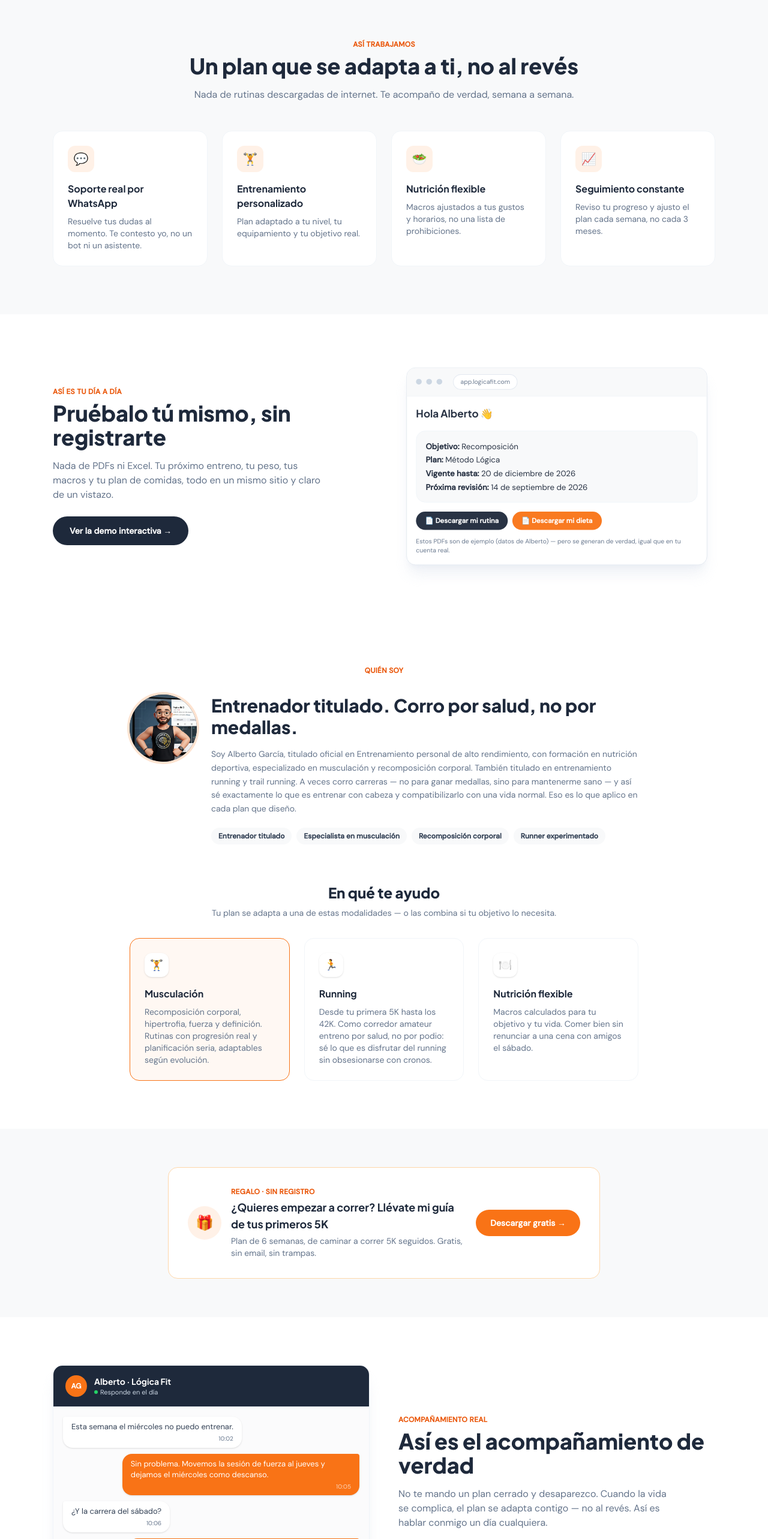
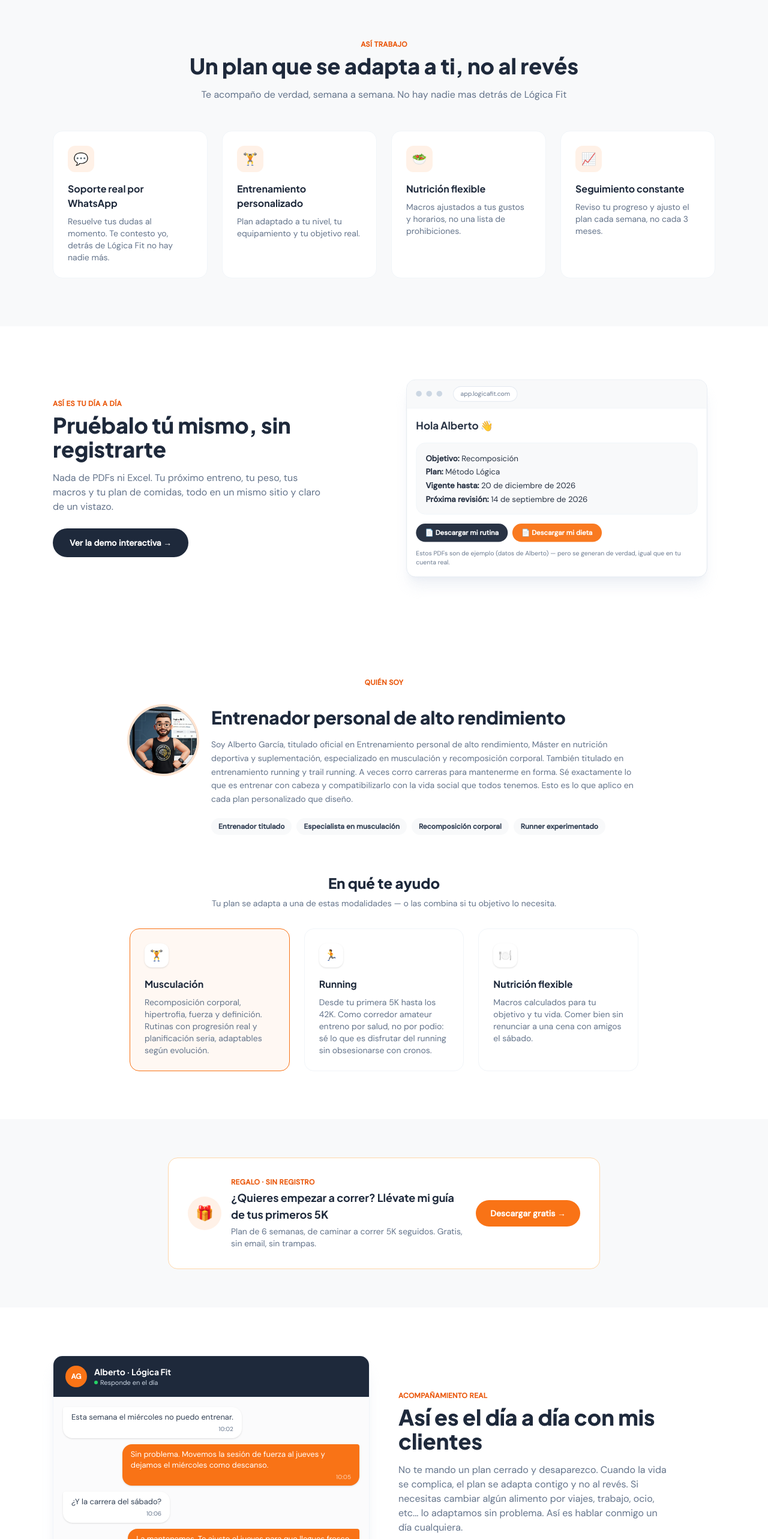
Before and after one commit to algarciasi/logicafit, a React (Vite) app: page / in a window 1280 px wide. Shown: the part 863-3429 px from the top of the page at 60% size. Built offline with nearby package versions, Linux system fonts and the light colour scheme; no server answers.

Commit message:
fixes varios

```diff
--- a/src/components/About.jsx
+++ b/src/components/About.jsx
@@ -49,17 +49,17 @@ export default function About() {
           </div>
           <div>
             <h2 className="font-display text-2xl font-extrabold text-navy sm:text-3xl">
-              Entrenador titulado. Corro por salud, no por medallas.
+              Entrenador personal de alto rendimiento
             </h2>
             <p className="mt-4 text-sm leading-relaxed text-text-secondary">
               Soy Alberto García, titulado oficial en Entrenamiento personal de
-              alto rendimiento, con formación en nutrición deportiva,
+              alto rendimiento, Máster en nutrición deportiva y suplementación,
               especializado en musculación y recomposición corporal. También
               titulado en entrenamiento running y trail running. A veces
-              corro carreras — no para ganar medallas, sino para mantenerme
-              sano — y así sé exactamente lo que es entrenar con cabeza y
-              compatibilizarlo con una vida normal. Eso es lo que aplico en
-              cada plan que diseño.
+              corro carreras para mantenerme en forma.
+              Sé exactamente lo que es entrenar con cabeza y
+              compatibilizarlo con la vida social que todos tenemos.
+              Esto es lo que aplico en cada plan personalizado que diseño.
             </p>
 
             <div className="mt-5 flex flex-wrap justify-center gap-2 sm:justify-start">
--- a/src/components/AccompanimentSection.jsx
+++ b/src/components/AccompanimentSection.jsx
@@ -13,12 +13,14 @@ export default function AccompanimentSection() {
             Acompañamiento real
           </p>
           <h2 className="mt-2 font-display text-3xl font-extrabold text-navy sm:text-4xl">
-            Así es el acompañamiento de verdad
+            Así es el día a día con mis clientes
           </h2>
           <p className="mt-4 max-w-md text-text-secondary">
             No te mando un plan cerrado y desaparezco. Cuando la vida se
-            complica, el plan se adapta contigo — no al revés. Así es hablar
-            conmigo un día cualquiera.
+            complica, el plan se adapta contigo y no al revés. Si necesitas
+            cambiar algún alimento por viajes, trabajo, ocio, etc...
+            lo adaptamos sin problema.
+            Así es hablar conmigo un día cualquiera.
           </p>
         </div>
       </div>
--- a/src/components/FinalCta.jsx
+++ b/src/components/FinalCta.jsx
@@ -16,7 +16,7 @@ export default function FinalCta() {
             plan te encaja mejor.
           </p>
           <a
-            href="https://wa.me/"
+            href="https://wa.me/34678951544"
             className="mt-2 inline-flex items-center gap-2 rounded-full bg-whatsapp px-6 py-3 text-sm font-semibold text-white transition hover:brightness-95"
           >
             Hablar por WhatsApp
--- a/src/components/HowItWorks.jsx
+++ b/src/components/HowItWorks.jsx
@@ -2,7 +2,7 @@ const ITEMS = [
   {
     icon: '💬',
     title: 'Soporte real por WhatsApp',
-    body: 'Resuelve tus dudas al momento. Te contesto yo, no un bot ni un asistente.',
+    body: 'Resuelve tus dudas al momento. Te contesto yo, detrás de Lógica Fit no hay nadie más.',
   },
   {
     icon: '🏋️',
@@ -27,14 +27,14 @@ export default function HowItWorks() {
       <div className="mx-auto max-w-6xl px-6">
         <div className="mx-auto max-w-2xl text-center">
           <p className="text-xs font-semibold uppercase tracking-wide text-orange-dark">
-            Así trabajamos
+            Así trabajo
           </p>
           <h2 className="mt-2 font-display text-3xl font-extrabold text-navy sm:text-4xl">
             Un plan que se adapta a ti, no al revés
           </h2>
           <p className="mt-4 text-text-secondary">
-            Nada de rutinas descargadas de internet. Te acompaño de verdad,
-            semana a semana.
+            Te acompaño de verdad, semana a semana.
+            No hay nadie mas detrás de Lógica Fit
           </p>
         </div>
 
--- a/src/components/TrustSection.jsx
+++ b/src/components/TrustSection.jsx
@@ -1,8 +1,8 @@
 const POINTS = [
   {
     icon: '🎓',
-    title: 'Formación real, no de curso exprés',
-    body: 'Titulado oficial en entrenamiento de alto rendimiento y nutrición deportiva. No superviso desde una plantilla genérica.',
+    title: 'Formación real por APTA VITAL SPORT',
+    body: 'Titulado oficial en entrenamiento de alto rendimiento, Máster en nutrición deportiva. No creo planes genéricos.',
   },
   {
     icon: '🛡️',
@@ -24,7 +24,7 @@ export default function TrustSection() {
           Antes de que decidas
         </p>
         <h2 className="mt-2 font-display text-3xl font-extrabold text-navy sm:text-4xl">
-          Aún no tengo casos que enseñarte
+          Aún no tengo casos online que enseñarte
         </h2>
         <p className="mt-4 text-text-secondary">
           Prefiero decírtelo claro a inventarte historias. Esto es lo que sí
```
